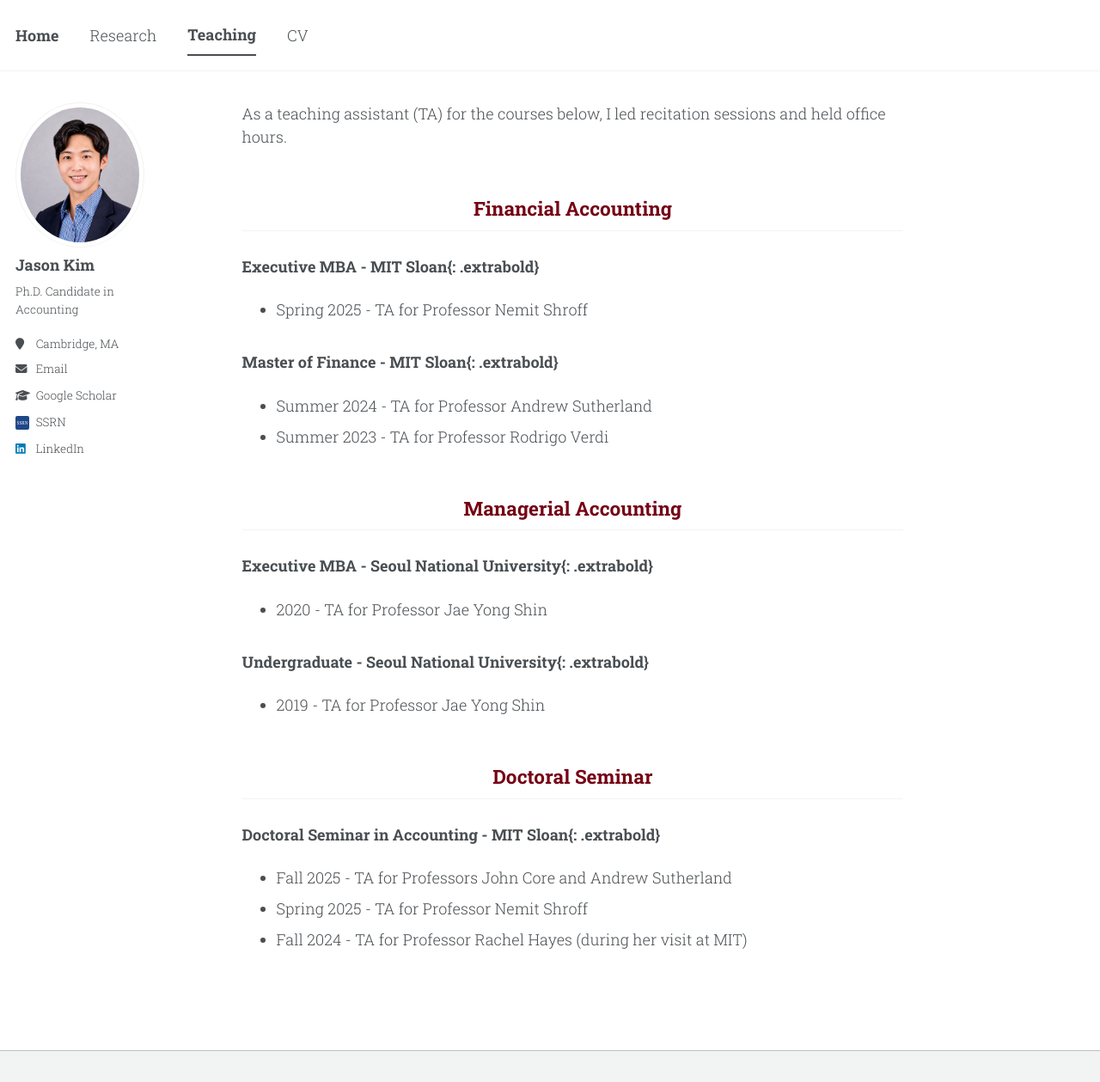
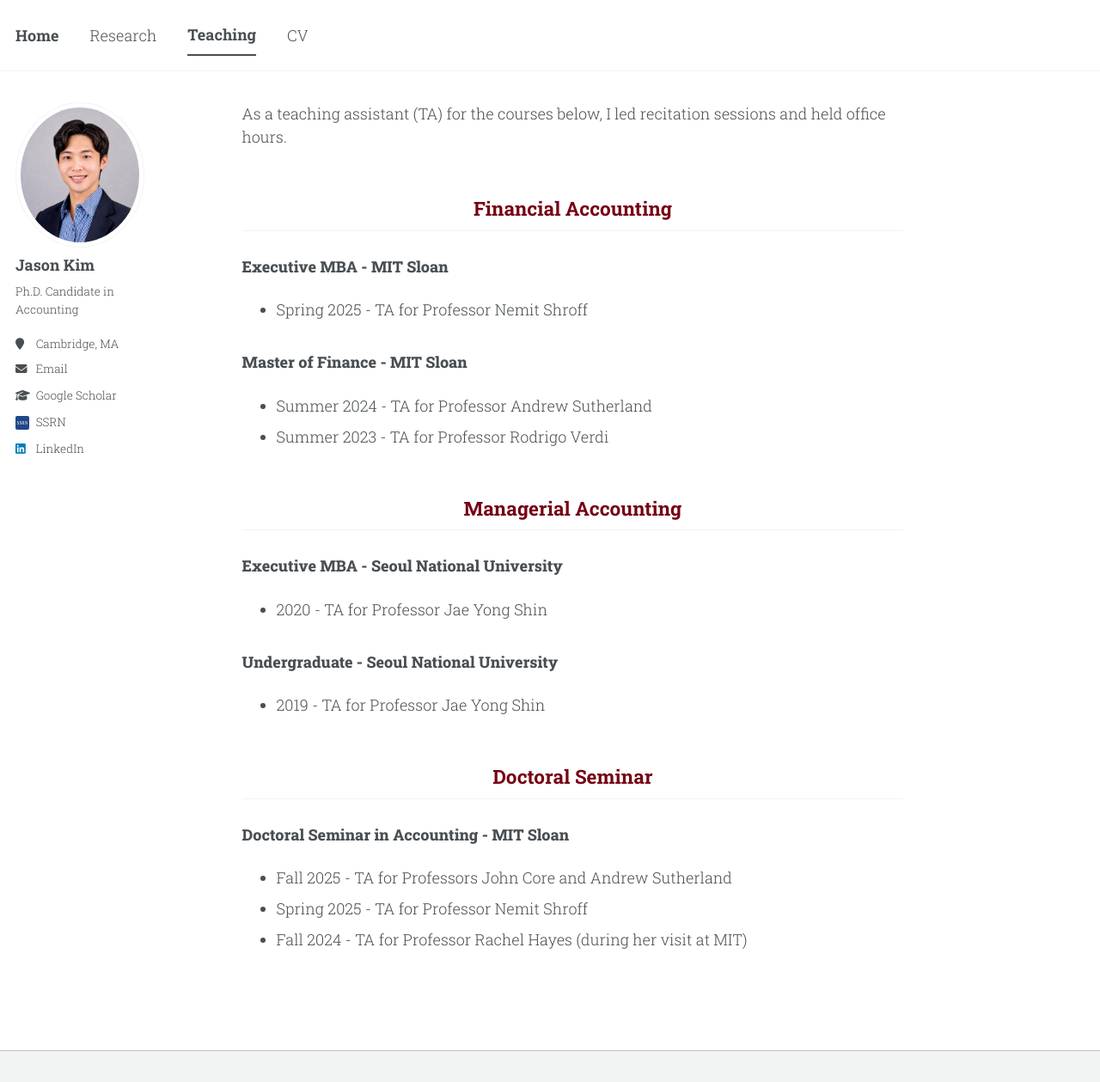
Before and after one commit to jgkim262/jgkim262.github.io, a Jekyll site: the page built from _pages/teaching.md, in a window 1280 px wide and 1259 px high. Shown: the whole window at 86% size. Built offline with Jekyll 4.4.1, drawn with Linux system fonts in a browser that asks for light colours; a style sheet for code colours, icons or effects is not loaded.

Commit message:
Fix teaching page IAL placement so extrabold applies instead of printing
Co-Authored-By: Claude Opus 5 (1M context) <noreply@anthropic.com>

```diff
--- a/_pages/teaching.md
+++ b/_pages/teaching.md
@@ -10,11 +10,11 @@ As a teaching assistant (TA) for the courses below, I led recitation sessions an
 ## Financial Accounting
 {: .course-title}
 
-**Executive MBA - MIT Sloan{: .extrabold}**
+**Executive MBA - MIT Sloan**{: .extrabold}
 
 * Spring 2025 - TA for Professor Nemit Shroff
 
-**Master of Finance - MIT Sloan{: .extrabold}**
+**Master of Finance - MIT Sloan**{: .extrabold}
 
 * Summer 2024 - TA for Professor Andrew Sutherland
 * Summer 2023 - TA for Professor Rodrigo Verdi
@@ -22,18 +22,18 @@ As a teaching assistant (TA) for the courses below, I led recitation sessions an
 ## Managerial Accounting
 {: .course-title}
 
-**Executive MBA - Seoul National University{: .extrabold}**
+**Executive MBA - Seoul National University**{: .extrabold}
 
 * 2020 - TA for Professor Jae Yong Shin
 
-**Undergraduate - Seoul National University{: .extrabold}**
+**Undergraduate - Seoul National University**{: .extrabold}
 
 * 2019 - TA for Professor Jae Yong Shin
 
 ## Doctoral Seminar
 {: .course-title}
 
-**Doctoral Seminar in Accounting - MIT Sloan{: .extrabold}**
+**Doctoral Seminar in Accounting - MIT Sloan**{: .extrabold}
 
 * Fall 2025 - TA for Professors John Core and Andrew Sutherland
 * Spring 2025 - TA for Professor Nemit Shroff
```
